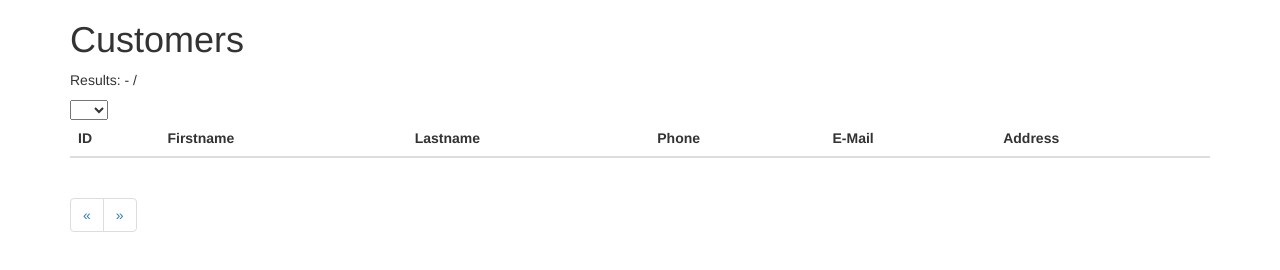
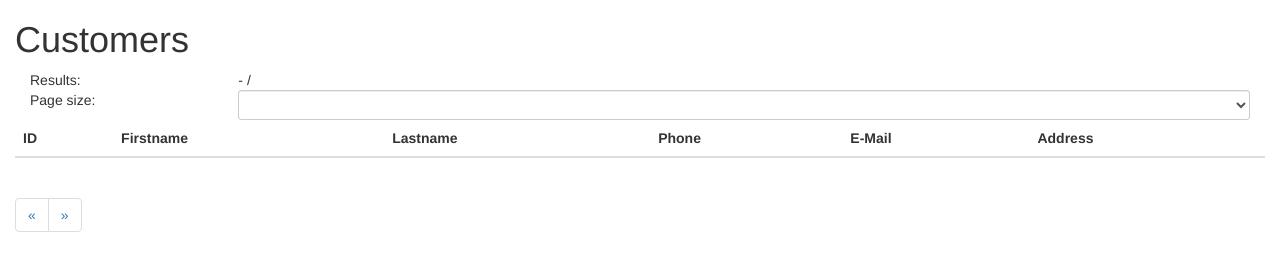
Before and after one commit to robi-van-kenobi/lazy-grid-kinobi, a website: page app/index.html in a window 1280 px wide. Drawn offline with nearby package versions, Linux system fonts and the light colour scheme; some packages are replaced by stand-ins of ours; no server answers.

Commit message:
some beautification

```diff
--- a/app/index.html
+++ b/app/index.html
@@ -12,15 +12,23 @@
 </head>
 
 <body ng-app="grid">
-	<div class="container" ng-controller="customerGridCtrl">
+	<div class="container-fluid" ng-controller="customerGridCtrl">
 		<h1>Customers</h1>
-		<p>Results: {{start}} - {{end}} / {{totalCount}}</p>
-		<select ng-model="itemCount">
-			<option value="10">10</option>
-			<option value="25">25</option>
-			<option value="50">50</option>
-		</select>
-		<table class="table">
+		<div class="row-fluid">
+			<span class="col-xs-2">Results:</span>
+			<span class="col-xs-10">{{start}} - {{end}} / {{totalCount}}</span>
+		</div>
+		<div class="row-fluid">
+			<span class="col-xs-2">Page size:</span>
+			<span class="col-xs-10">
+				<select id="page-size" ng-model="itemCount" class="form-control input-sm">
+					<option value="10">10</option>
+					<option value="25">25</option>
+					<option value="50">50</option>
+				</select>
+			</span>
+		</div>
+		<table class="table table-striped table-hover">
 			<thead>
 				<tr>
 					<th>ID</th>
```
